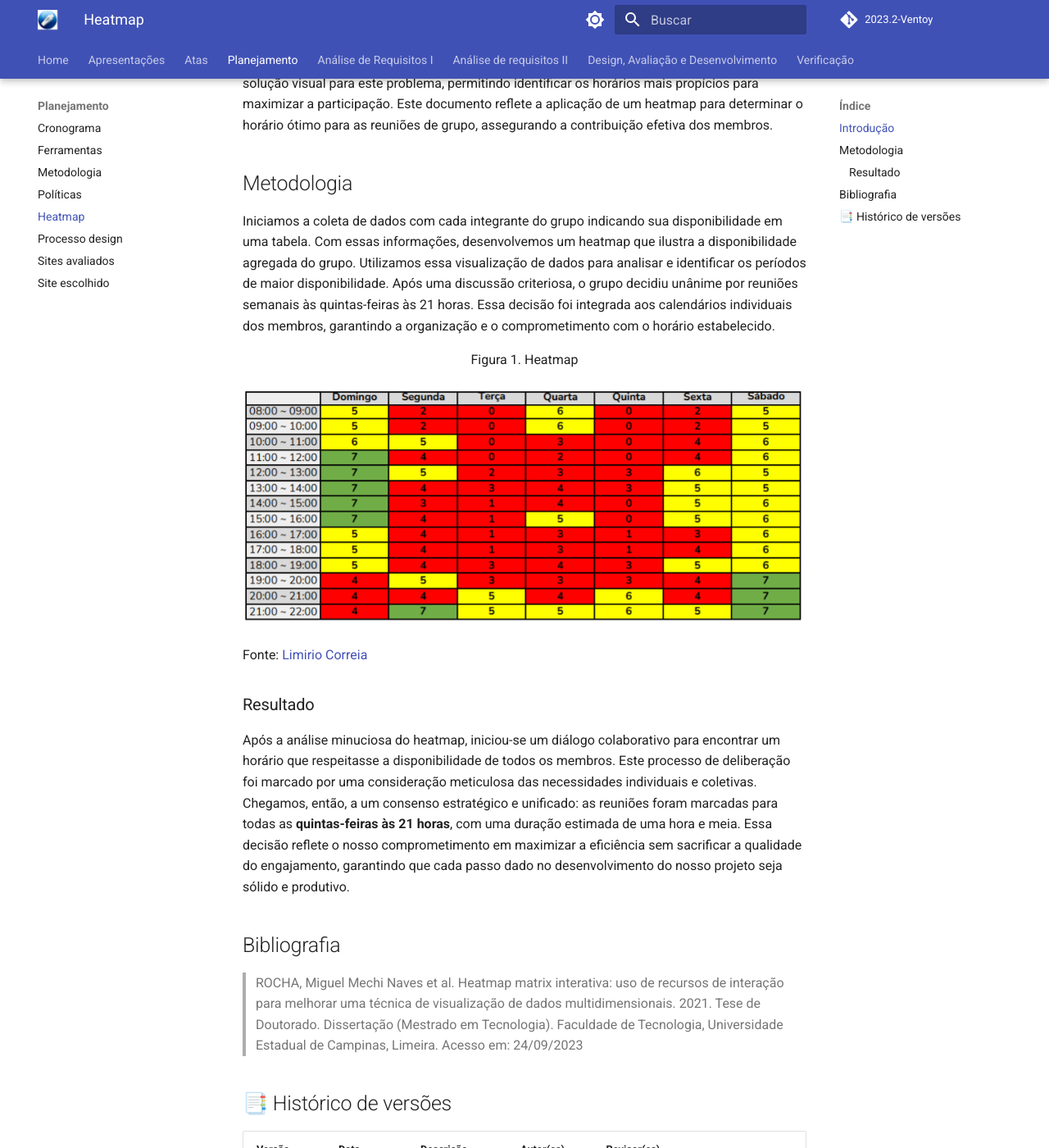
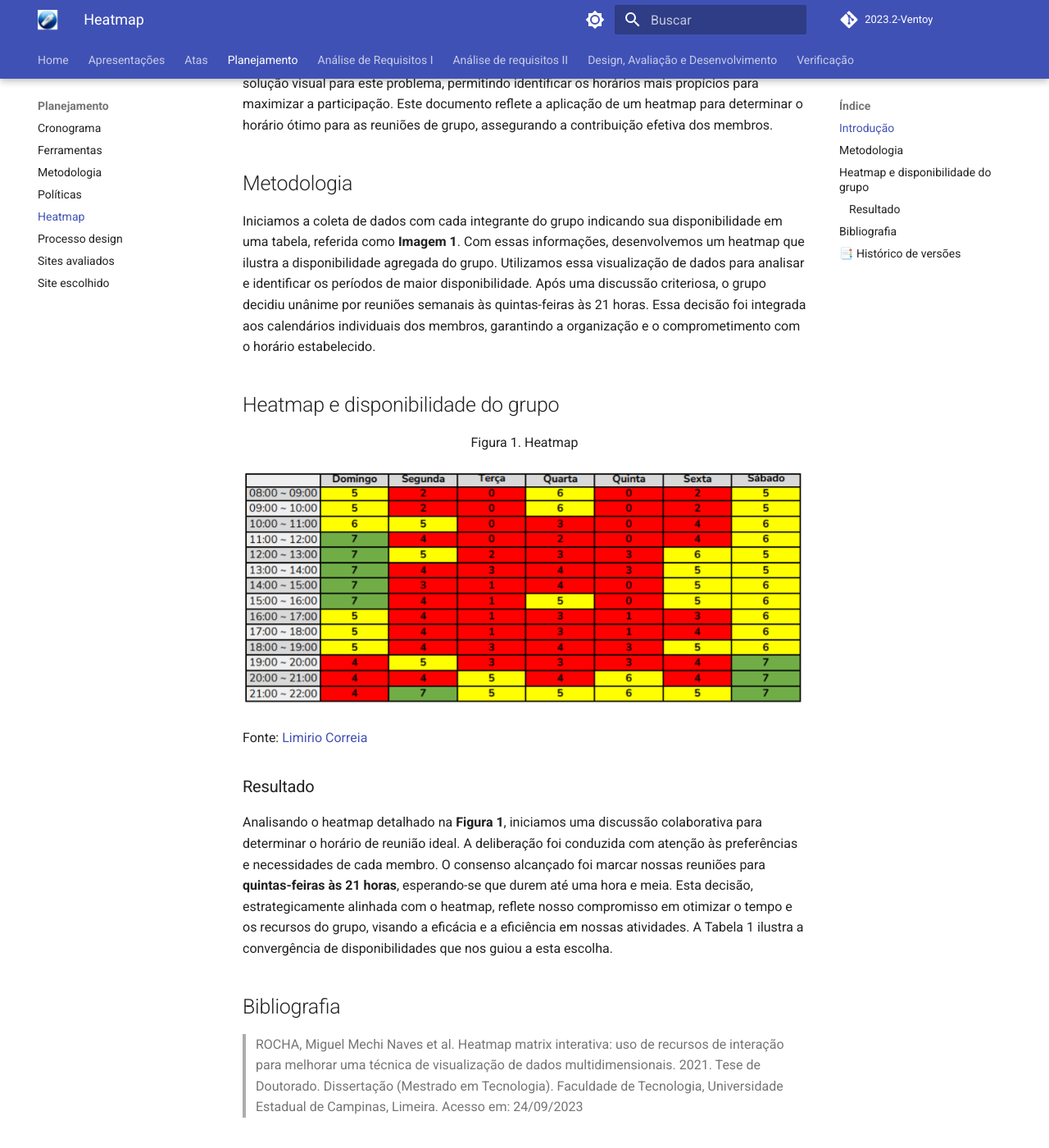
Before and after one commit to Interacao-Humano-Computador/2023.2-Ventoy, an MkDocs documentation site: the page built from docs/planejamento/Heatmap.md, in a window 1280 px wide and 1400 px high, scrolled down 241 px. Shown: the whole window at 82% size. Built offline with MkDocs 1.6.1 and Material for MkDocs 9.7.7, drawn with Linux system fonts in a browser that asks for light colours; comment, search, counter and statistics services are not loaded.

Commit message:
Update Heatmap.md

```diff
--- a/docs/planejamento/Heatmap.md
+++ b/docs/planejamento/Heatmap.md
@@ -6,7 +6,9 @@ A coordenação de reuniões com múltiplos participantes é um desafio logísti
 
 ## Metodologia
 
-Iniciamos a coleta de dados com cada integrante do grupo indicando sua disponibilidade em uma tabela. Com essas informações, desenvolvemos um heatmap que ilustra a disponibilidade agregada do grupo. Utilizamos essa visualização de dados para analisar e identificar os períodos de maior disponibilidade. Após uma discussão criteriosa, o grupo decidiu unânime por reuniões semanais às quintas-feiras às 21 horas. Essa decisão foi integrada aos calendários individuais dos membros, garantindo a organização e o comprometimento com o horário estabelecido.
+Iniciamos a coleta de dados com cada integrante do grupo indicando sua disponibilidade em uma tabela, referida como **Imagem 1**. Com essas informações, desenvolvemos um heatmap que ilustra a disponibilidade agregada do grupo. Utilizamos essa visualização de dados para analisar e identificar os períodos de maior disponibilidade. Após uma discussão criteriosa, o grupo decidiu unânime por reuniões semanais às quintas-feiras às 21 horas. Essa decisão foi integrada aos calendários individuais dos membros, garantindo a organização e o comprometimento com o horário estabelecido.
+
+## Heatmap e disponibilidade do grupo
 
 <p align="center"> Figura 1. Heatmap</p>
 
@@ -16,7 +18,8 @@ Fonte: [Limirio Correia](https://github.com/LimirioGuimaraes)
 
 ### Resultado
 
-Após a análise minuciosa do heatmap, iniciou-se um diálogo colaborativo para encontrar um horário que respeitasse a disponibilidade de todos os membros. Este processo de deliberação foi marcado por uma consideração meticulosa das necessidades individuais e coletivas. Chegamos, então, a um consenso estratégico e unificado: as reuniões foram marcadas para todas as **quintas-feiras às 21 horas**, com uma duração estimada de uma hora e meia. Essa decisão reflete o nosso comprometimento em maximizar a eficiência sem sacrificar a qualidade do engajamento, garantindo que cada passo dado no desenvolvimento do nosso projeto seja sólido e produtivo.
+Analisando o heatmap detalhado na **Figura 1**, iniciamos uma discussão colaborativa para determinar o horário de reunião ideal. A deliberação foi conduzida com atenção às preferências e necessidades de cada membro. O consenso alcançado foi marcar nossas reuniões para **quintas-feiras às 21 horas**, esperando-se que durem até uma hora e meia. Esta decisão, estrategicamente alinhada com o heatmap, reflete nosso compromisso em otimizar o tempo e os recursos do grupo, visando a eficácia e a eficiência em nossas atividades. A Tabela 1 ilustra a convergência de disponibilidades que nos guiou a esta escolha.
+
 
 ## Bibliografia
 > ROCHA, Miguel Mechi Naves et al. Heatmap matrix interativa: uso de recursos de interação para melhorar uma técnica de visualização de dados multidimensionais. 2021. Tese de Doutorado. Dissertação (Mestrado em Tecnologia). Faculdade de Tecnologia, Universidade Estadual de Campinas, Limeira. Acesso em: 24/09/2023
```
